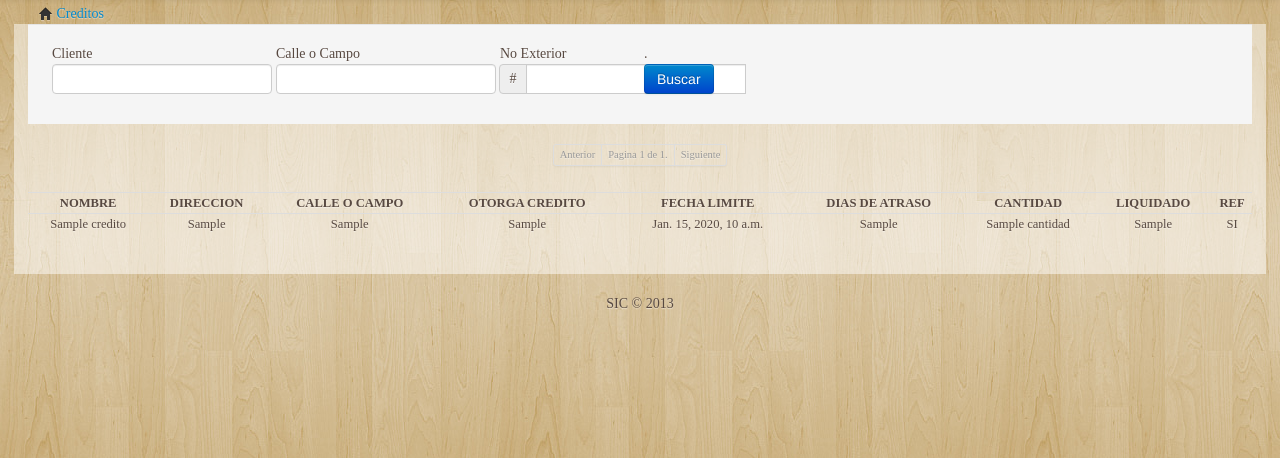
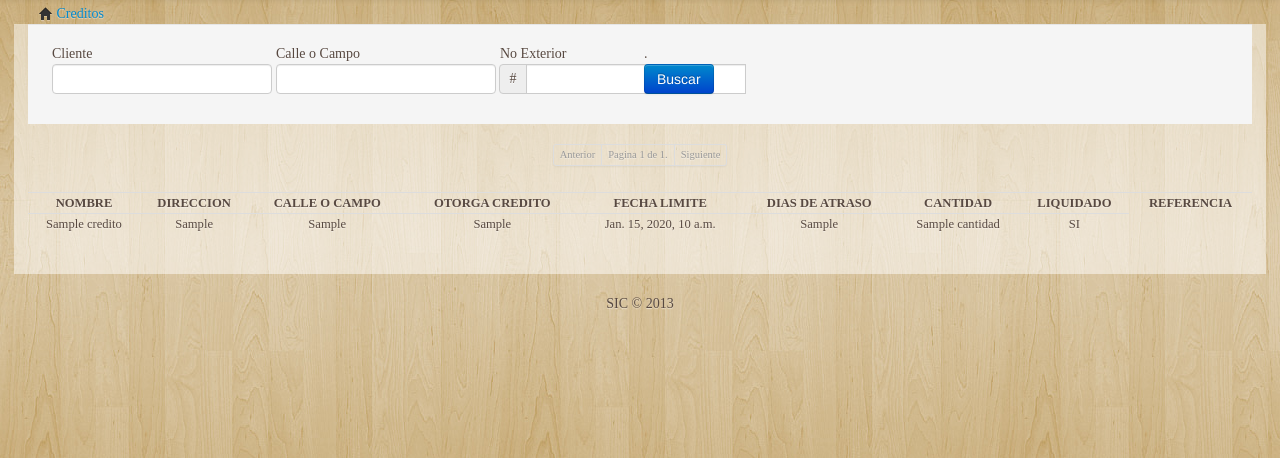
Before and after one commit to jbarayl/buro-de-credito, a Django app: template creditos/templates/creditos/creditos.html in a window 1280 px wide. Shown: the part 42-500 px from the top of the page. Run offline with Django 3.2, Linux system fonts and the light colour scheme; the template is opened without the code that fills it: most values are stand-ins (such as "Sample title", 1, 10 or a date in 2020); form fields are guessed from the names that the template uses; parts of the project's set-up code (start-up, migrations or seed data) failed here and were passed over; some libraries are stand-ins or nearby versions; some web fonts are replaced.

Commit message:
SE AGREGO REFERENCIA

```diff
--- a/creditos/templates/creditos/creditos.html
+++ b/creditos/templates/creditos/creditos.html
@@ -75,7 +75,7 @@
       <th>DIAS DE ATRASO</th>
       <th>CANTIDAD</th>
       <th>LIQUIDADO</th>
-      <th>REF</th>
+      <th>REFERENCIA</th>
       {% if user.is_staff %}
       <th></th>
       {% endif %}
@@ -110,7 +110,6 @@
       <td>{{ credito.fecha_limite }}</td>
       <td>{{ credito.dias_atraso }}</td>
       <td>{{ credito.cantidad }}</td>
-      <td>{{ credito.cliente.dir_referencia }}</td>
       <td>
         {% if credito.liquidado %}
           SI
@@ -119,6 +118,7 @@
         {% endif %}
       </td>
       {% if user.is_staff %}
+      <td>{{ credito.cliente_dir_referencia }}</td>
       <td style="text-align:center;">
         <a href='#myModal{{ credito.id}}' data-toggle="modal" class="btn btn-mini btn-danger"><i class="icon-trash"></i></a>
       </td>
--- a/creditos/views.py
+++ b/creditos/views.py
@@ -484,6 +484,7 @@ def creditosView(request, id = None, template_name='creditos/creditos.html'):
          	'dias_atraso'		: dias_atraso,
          	'cantidad'			: credito.monto_total,
          	'liquidado'			: credito.liquidado,
+         	'cliente_dir_referencia': credito.cliente.dir_referencia,
                  })
 
 	c = {'cliente_form':Cliente_form, 'creditos':creditosData,  'msg':msg, }
```
